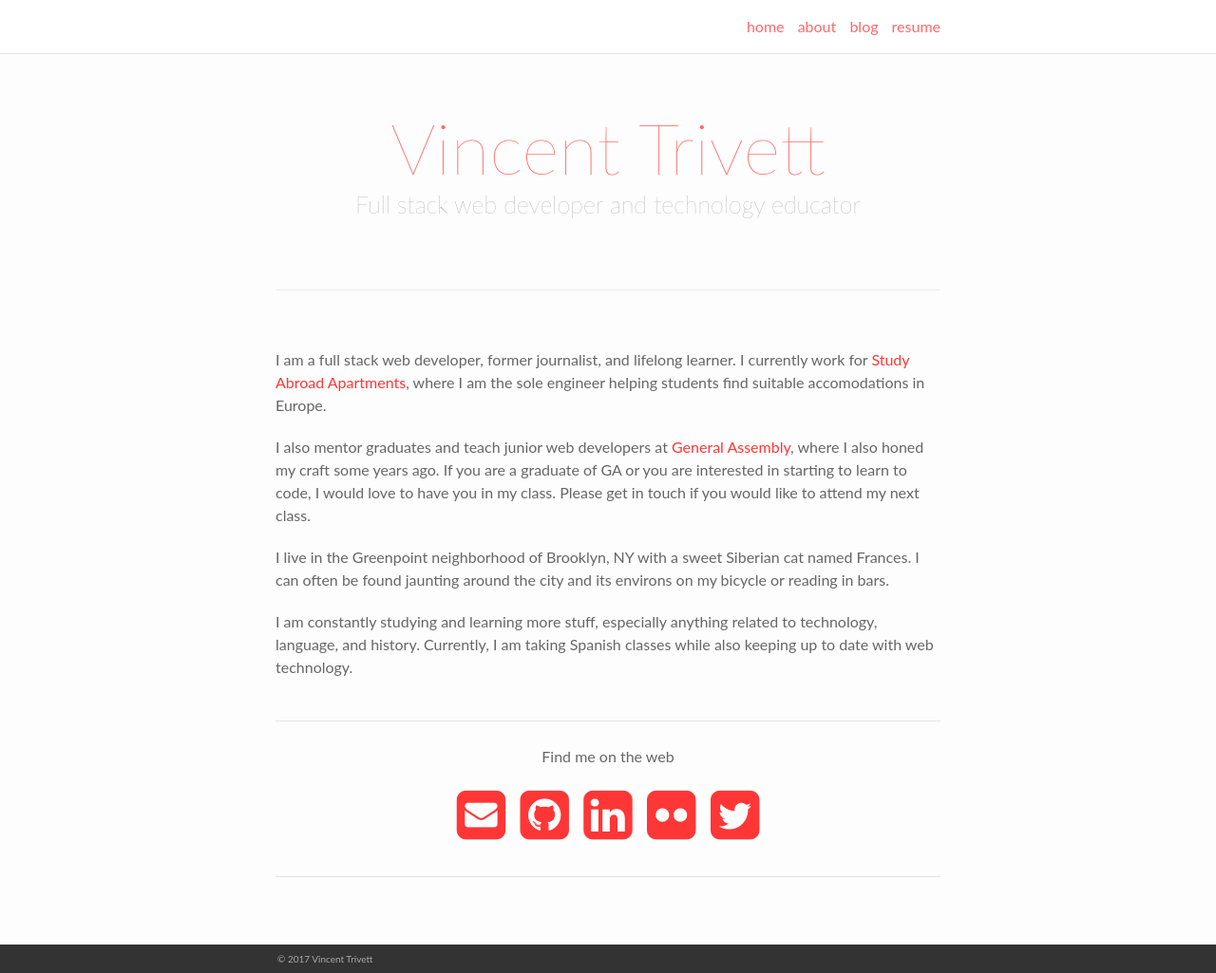
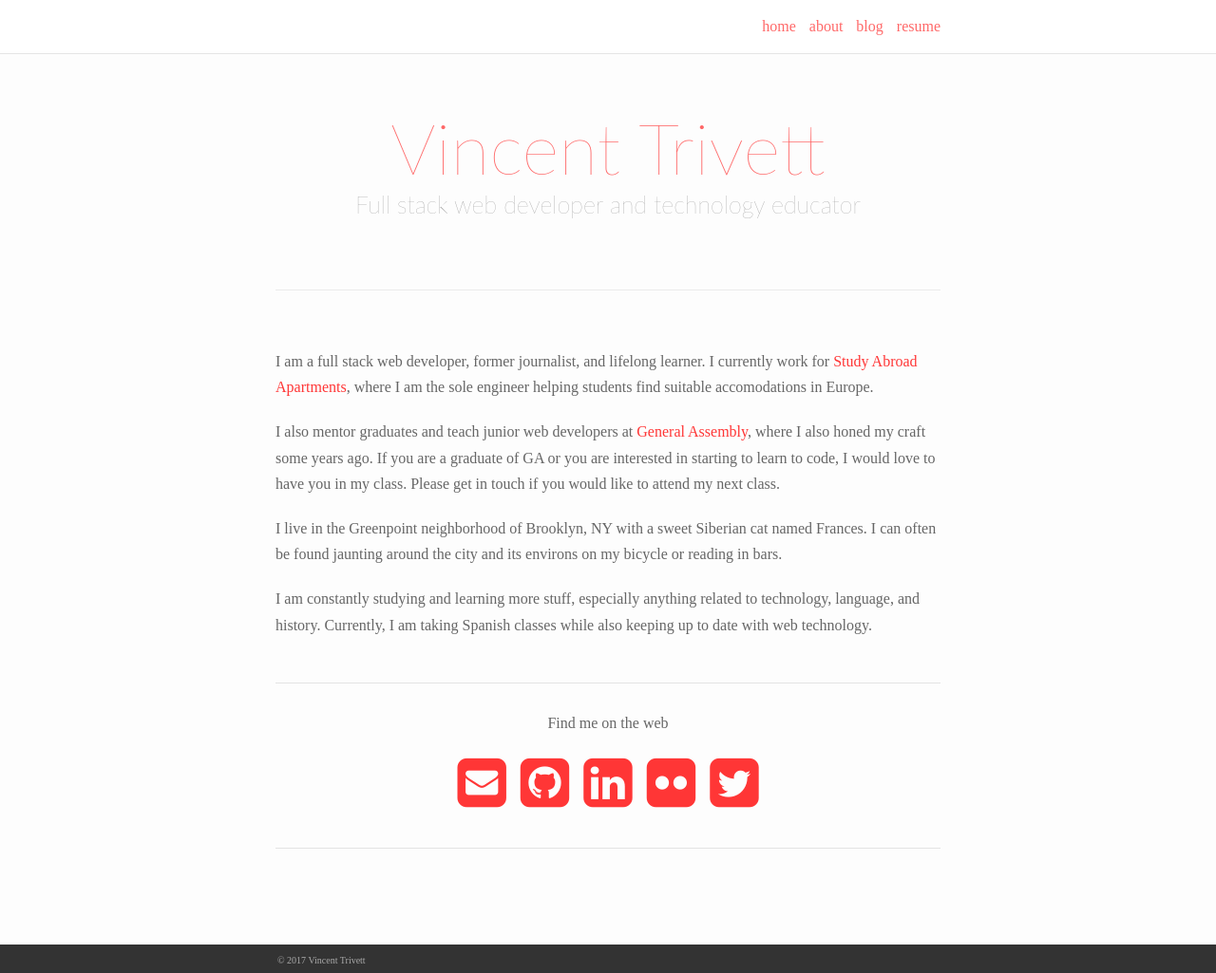
Before and after one commit to trivett/portfolio, a Jekyll site: the page built from index.html, in a window 1280 px wide and 1025 px high. Shown: the whole window at 95% size. Built offline with Jekyll 4.4.1, drawn with Linux system fonts in a browser that asks for light colours; nearby versions of some CDN libraries; some web fonts are replaced; the list of posts is cut into pages by our own code.

Commit message:
typo-graph-y

```diff
--- a/_sass/_base.scss
+++ b/_sass/_base.scss
@@ -1,3 +1,4 @@
+@import url('https://fonts.googleapis.com/css?family=Amiko|Lusitana');
 /**
  * Reset some basic elements
  */
@@ -11,8 +12,8 @@ dl, dd, ol, ul, figure {
 
 
 /** Variables **********************************************/
-$base-font-family:              Lato, sans-serif;
-$base-line-height:              1.5em;
+$base-font-family:              Lusitana, serif;
+$base-line-height:              1.7em;
 $horizontal-spacing-unit:       50px;
 $vertical-spacing-unit:         40px;
 $nav-height:                    56px;
@@ -114,6 +115,8 @@ li {
  */
 h1, h2, h3, h4, h5, h6 {
     font-weight: 200;
+    font-family: Amiko, Lato, sans-serif;
+
 }
 
 
--- a/css/main.scss
+++ b/css/main.scss
@@ -6,7 +6,6 @@
 
 
 // Our variables
-$base-font-family: Helvetica, Arial, sans-serif;
 $base-font-size:   16px;
 $small-font-size:  $base-font-size * 0.875;
 $base-line-height: 1.5;
```
